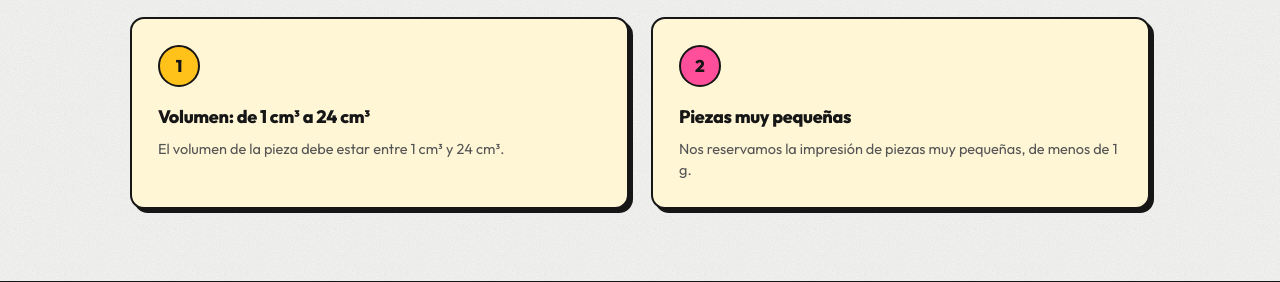
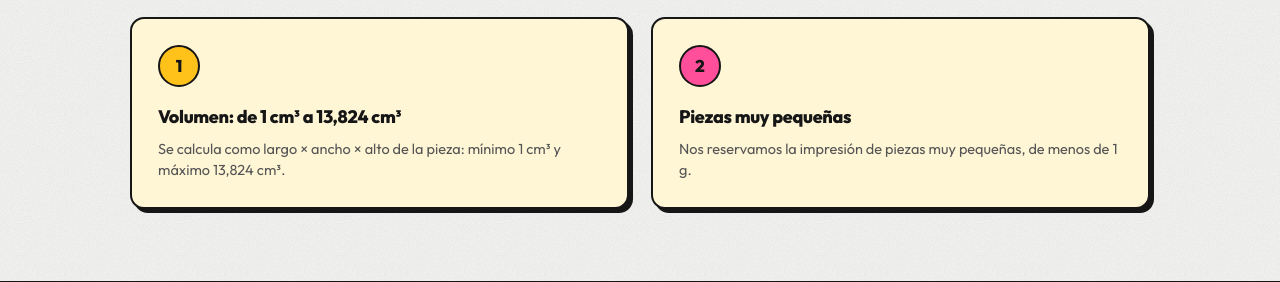
Before and after one commit to AlanMartinezzzz/estudio3d-backend, a Flask app: page / in a window 1280 px wide. Shown: the part 2362-2644 px from the top of the page. Run offline with Flask 3, Linux system fonts and the light colour scheme; some libraries are stand-ins or nearby versions.

Commit message:
correccion volumen, terminada version 1 lista

```diff
--- a/templates/index.html
+++ b/templates/index.html
@@ -130,8 +130,8 @@
     <div class="reglas-grid">
       <div class="card regla-card">
         <div class="icon">1</div>
-        <h3>Volumen: de 1 cm³ a 24 cm³</h3>
-        <p>El volumen de la pieza debe estar entre 1 cm³ y 24 cm³.</p>
+        <h3>Volumen: de 1 cm³ a 13,824 cm³</h3>
+        <p>Se calcula como largo × ancho × alto de la pieza: mínimo 1 cm³ y máximo 13,824 cm³.</p>
       </div>
       <div class="card regla-card">
         <div class="icon">2</div>
@@ -216,7 +216,7 @@
         <div class="dropzone" id="dropzone" onclick="document.getElementById('stlInput').click()">
           <strong>Haz clic para subir</strong> o arrastra tu archivo .STL aquí<br>
           <span id="fileNameLabel" class="small-note"></span>
-          <span class="reglas-archivo">Solo archivos .STL · máximo 50 MB · volumen de la pieza entre 1 cm³ y 24 cm³</span>
+          <span class="reglas-archivo">Solo archivos .STL · máximo 50 MB · volumen (largo × ancho × alto) entre 1 cm³ y 13,824 cm³</span>
         </div>
         <input type="file" id="stlInput" accept=".stl" style="display:none">
         <div class="visor3d" id="visor3d" hidden>
```
Also changed, not shown: static/script.js.
